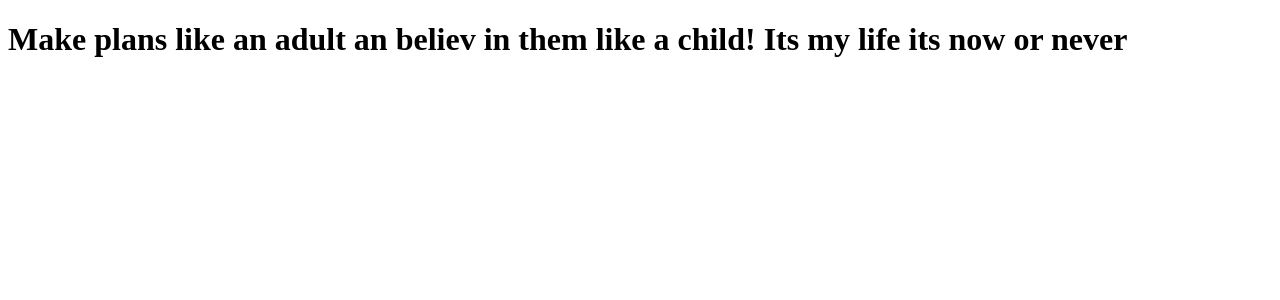
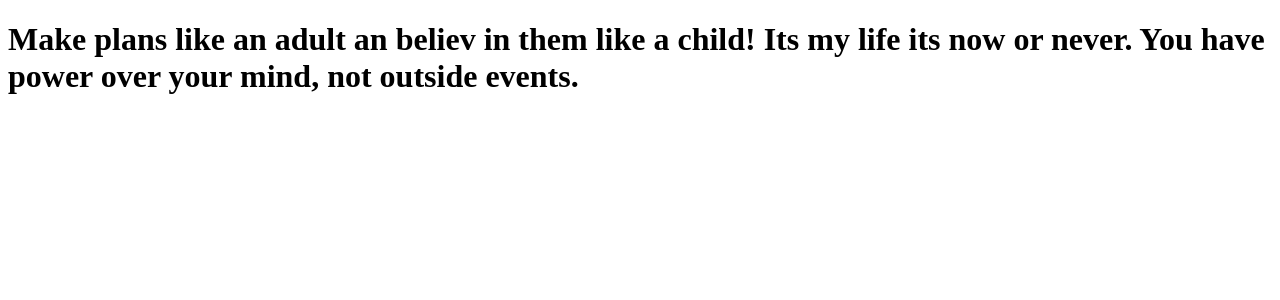
Before and after one commit to EneasFeynlinus/clone-tabnews, a Next.js app: page / in a window 1280 px wide. Shown: the top 300 px of the page. Built offline with nearby package versions, Linux system fonts and the light colour scheme.

Commit message:
atualiza a frase inicial

```diff
--- a/pages/index.js
+++ b/pages/index.js
@@ -1,5 +1,5 @@
 function Home(){
-    return <h1>Make plans like an adult an believ in them like a child! Its my life its now or never</h1>
+    return <h1>Make plans like an adult an believ in them like a child! Its my life its now or never. You have power over your mind, not outside events.</h1>
 }
 
 export default Home;
```
